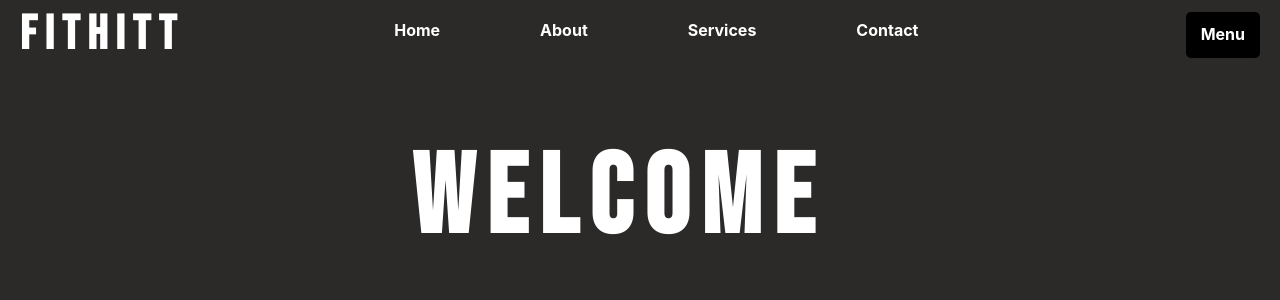
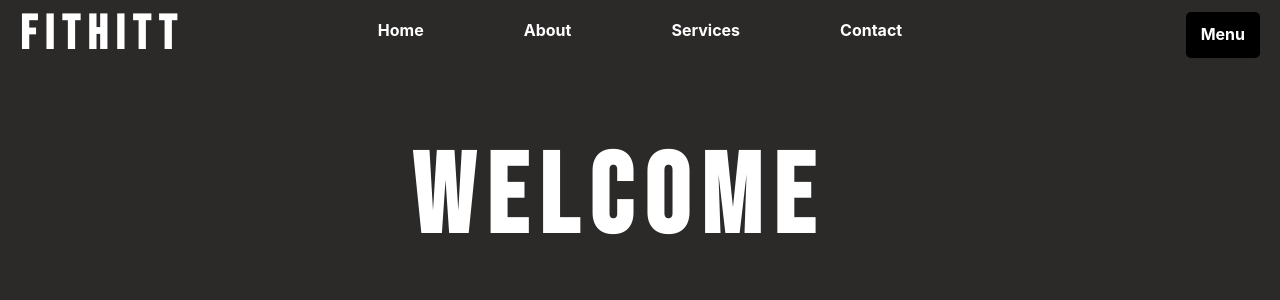
Before and after one commit to tesh0305/FittHitt-HTML-Project, a PHP site: page /index.html in a window 1280 px wide. Shown: the top 300 px of the page. Run offline with PHP 8.4, Linux system fonts and the light colour scheme.

Commit message:
Update main.css

```diff
--- a/main.css
+++ b/main.css
@@ -48,16 +48,16 @@ body::before {
 
 /* LOGO */
 .logo {
-    top: -12px;
-    left: 0px;
     width: 100px;
     height: auto;
+    flex-shrink: 0;
     filter: drop-shadow(3px 3px 6px rgba(0, 0, 0, 0.7));
 }
 
 .logo img {
     width: 100%;
     height: auto;
+    display: block;
 }
 
 /* TYPOGRAPHY */
@@ -133,11 +133,12 @@ nav, .nav-bar, .nav-bar ul {
 }
 
 .nav-bar {
-    flex: 1 1 0%;
+    position: absolute;
+    left: 50%;
+    transform: translateX(-50%);
     display: flex;
     justify-content: center;
     align-items: center;
-    margin-left: -100px; /* Compensate for logo width to true center */
 }
 
 .nav-bar ul {
@@ -166,6 +167,9 @@ nav, .nav-bar, .nav-bar ul {
 /* MOBILE MENU */
 .menu-button-container {
     flex-shrink: 0;
+    width: 100px; /* Match logo width for balance */
+    display: flex;
+    justify-content: flex-end;
 }
 
 #menuToggle {
@@ -793,7 +797,7 @@ footer hr {
     }
 
     .menu-button-container {
-        display: block;
+        display: flex;
     }
 
     .hero-section,
```
